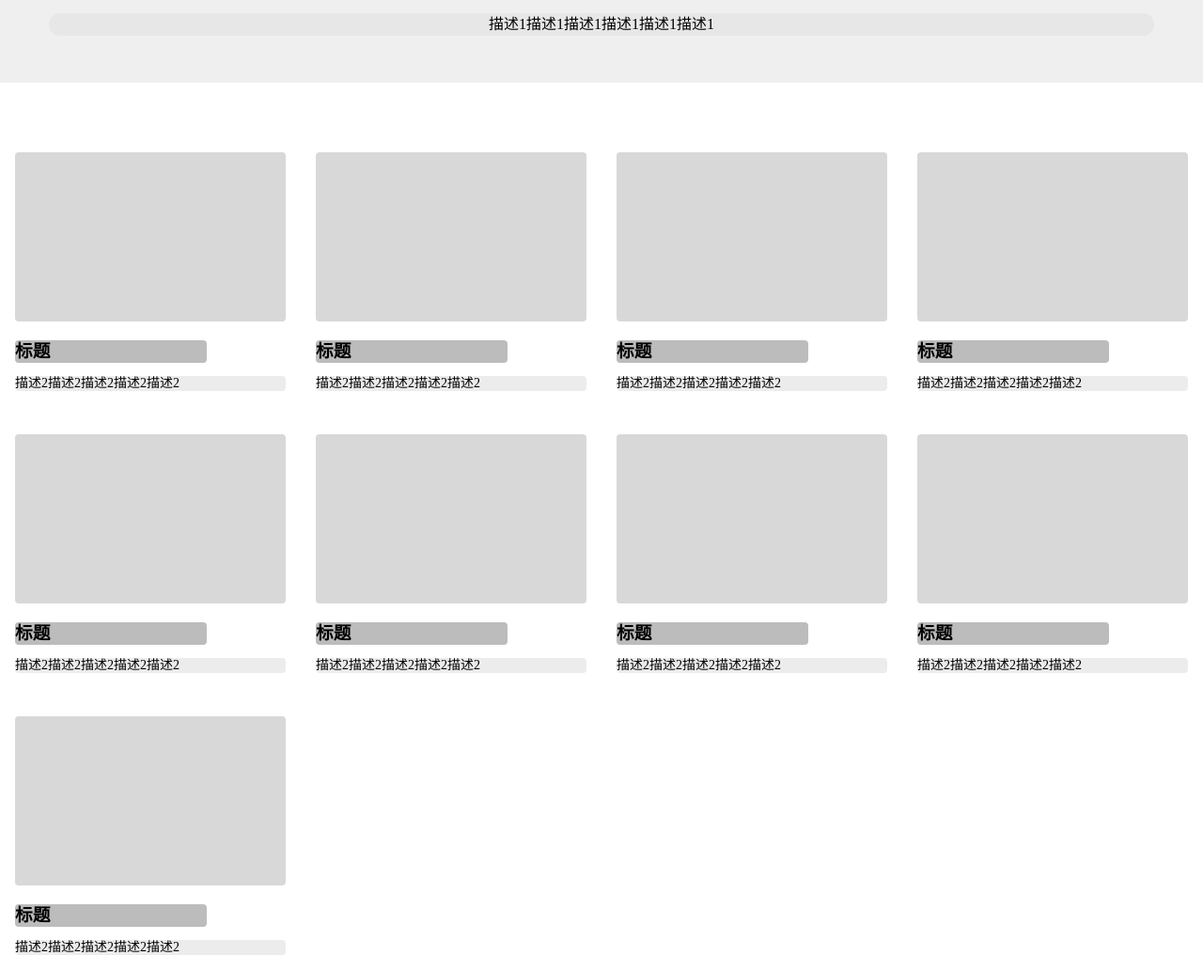
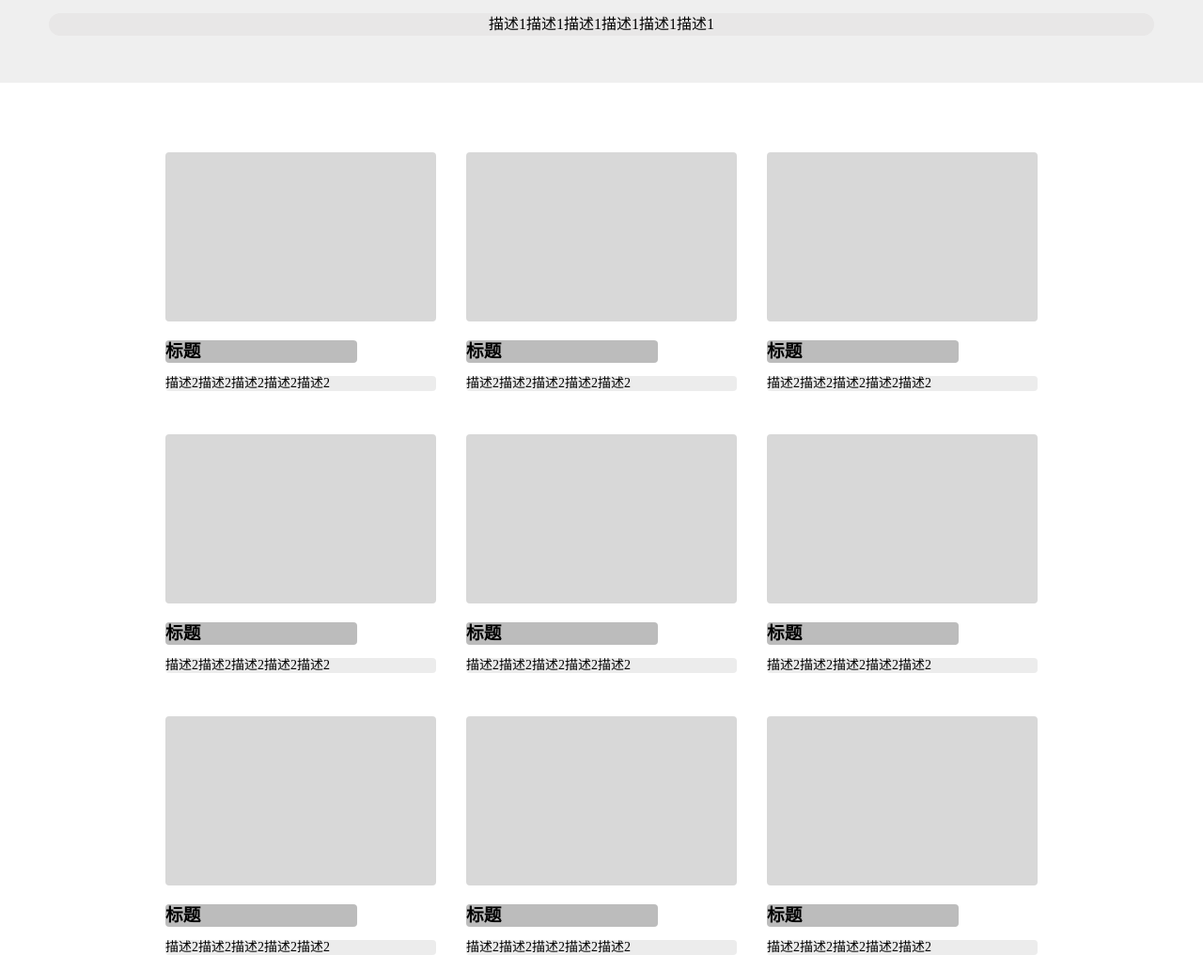
Before and after one commit to jirengu-inc/simple-page, a plain HTML site: page index.html in a window 1280 px wide. Shown: the part 400-1433 px from the top of the page at 94% size. Drawn offline with Linux system fonts and the light colour scheme.

Commit message:
完成 PC 和 宽屏 样式

```diff
--- a/style.css
+++ b/style.css
@@ -96,8 +96,20 @@ ul,ol{
     justify-content: space-between;
   }
   .products> ol> li{
-    width: 50%;
-    max-width: 288px;
+    width: calc(50% - 16px);
+    box-sizing: border-box;
+  }
+}
+@media (min-width: 1000px){
+  .products> ol> li{
+    width: calc(33.333333% - 21.333333px);
+  }
+}
+@media (min-width: 1200px){
+  .products > ol {
+    max-width: 928px;
+    margin-left: auto;
+    margin-right: auto;
   }
 }
 .products .product {
```
